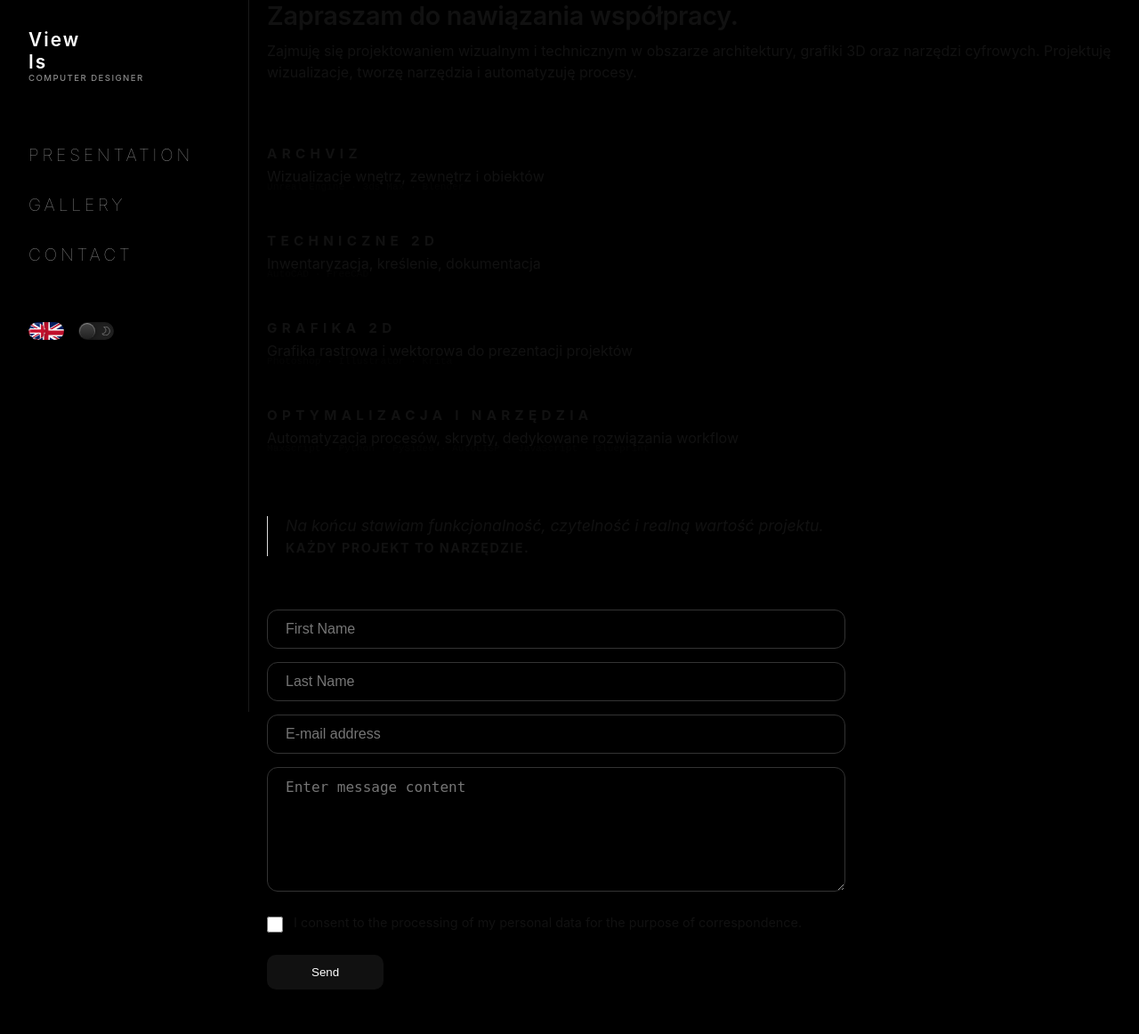
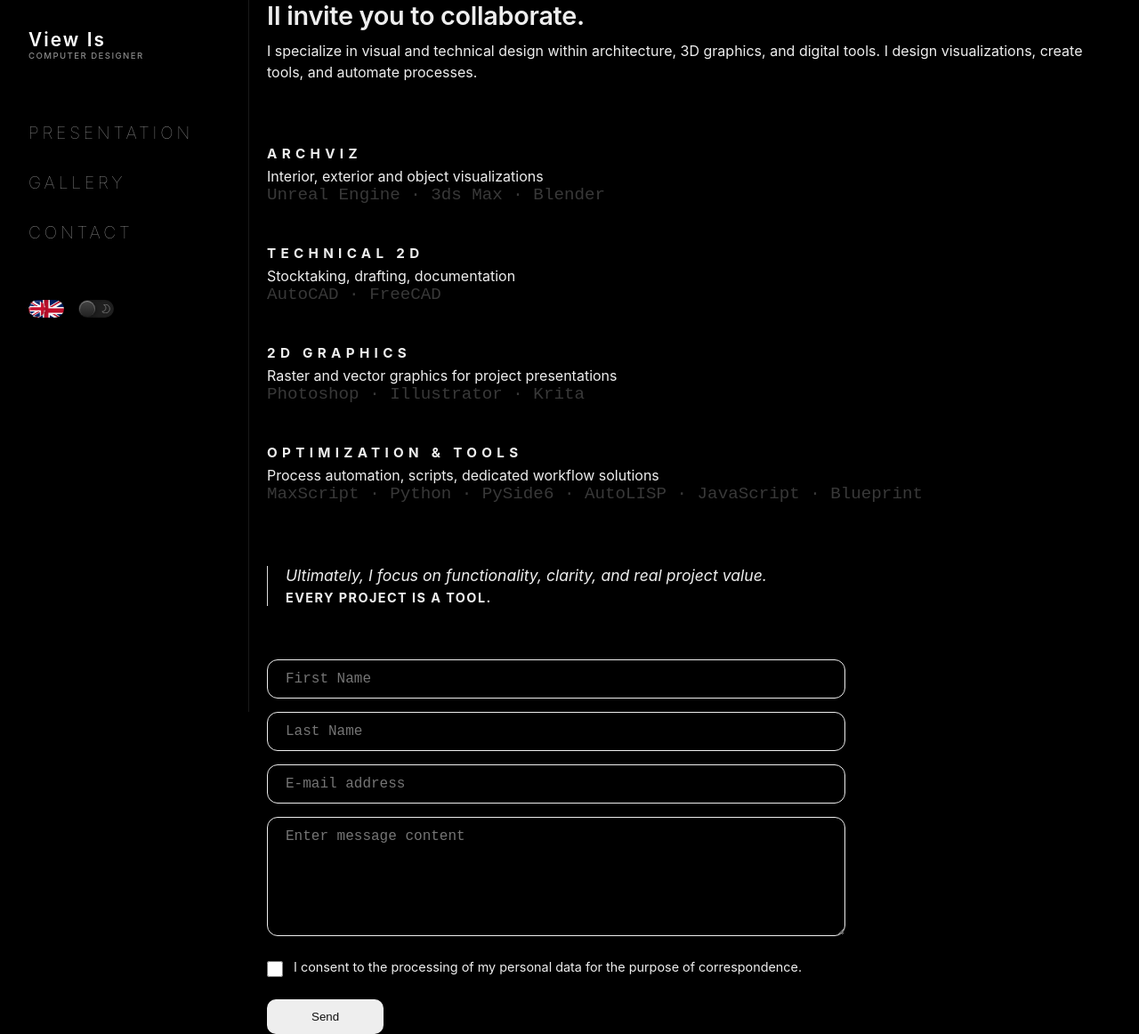
Before and after one commit to wievis/ViewIs, a Django app: page /en/contact/ in a window 1280 px wide. Shown: the whole page at 89% size. Before the commit the page ends 1112 px from the top, so only its background shows below. Run offline with Django 4.2, Linux system fonts and the light colour scheme.

Commit message:
kontakt lightmode

```diff
--- a/portfolio/static/kontakt.css
+++ b/portfolio/static/kontakt.css
@@ -2,6 +2,10 @@
     max-width: 100%;
     margin: 0;
     padding: 0 20px;
+    color: #eee;
+}
+
+body.light-mode .contact-container {
     color: #111;
 }
 
@@ -45,10 +49,12 @@
 
 .tech-stack {
     font-family: 'Courier New', monospace;
-    font-size: 0.7rem;
+    font-size: 1.2rem;
+    padding-top: 4px;
     opacity: 0.3;
     display: block;
     margin-top: -4px;
+    color: #bbb;
 }
 
 .manifesto {
@@ -86,11 +92,23 @@
 .contact-form textarea {
     width: 100%;
     padding: 12px 20px;
-    border: 1px solid #333;
+    border: 1px solid #eee;
     border-radius: 12px;
     font-size: 16px;
     background: transparent;
     box-sizing: border-box;
+    color: inherit;
+    font-family: 'Courier New', Courier, monospace;
+}
+
+.contact-form input::placeholder,
+.contact-form textarea::placeholder {
+    font-family: 'Courier New', Courier, monospace;
+}
+
+body.light-mode .contact-form input,
+body.light-mode .contact-form textarea {
+    border-color: #333;
 }
 
 .consent-wrapper {
@@ -116,14 +134,24 @@
 }
 
 .submit-btn {
-    background: #111;
-    color: #fff;
+    background: #eee;
+    color: #111;
     border: none;
     padding: 12px 50px;
     border-radius: 10px;
     cursor: pointer;
     width: fit-content;
     font-weight: 500;
+}
+
+body.light-mode .submit-btn {
+    background: #111;
+    color: #fff;
+}
+
+body.light-mode .tech-stack {
+    color: #666;
+    opacity: 0.7;
 }
 
 @media (max-width: 768px) {
--- a/portfolio/templates/kontakt.html
+++ b/portfolio/templates/kontakt.html
@@ -10,42 +10,47 @@
 {% block content %}
 <div class="contact-container">
     <section class="intro-section">
-        <p class="lead-text">Zapraszam do nawiązania współpracy.</p>
+        <p class="lead-text">
+            {% if lang == 'en' %}II invite you to collaborate.{% else %}Zapraszam do nawiązania współpracy.{% endif %}
+        </p>
         <p class="description">
-            Zajmuję się projektowaniem wizualnym i technicznym w obszarze architektury, grafiki 3D oraz narzędzi cyfrowych.
-            Projektuję wizualizacje, tworzę narzędzia i automatyzuję procesy.
+            {% if lang == 'en' %}
+                I specialize in visual and technical design within architecture, 3D graphics, and digital tools. I design visualizations, create tools, and automate processes.
+            {% else %}
+                Zajmuję się projektowaniem wizualnym i technicznym w obszarze architektury, grafiki 3D oraz narzędzi cyfrowych. Projektuję wizualizacje, tworzę narzędzia i automatyzuję procesy.
+            {% endif %}
         </p>
     </section>
 
     <section class="competencies-grid">
         <div class="category">
             <h2>Archviz</h2>
-            <p>Wizualizacje wnętrz, zewnętrz i obiektów</p>
+            <p>{% if lang == 'en' %}Interior, exterior and object visualizations{% else %}Wizualizacje wnętrz, zewnętrz i obiektów{% endif %}</p>
             <span class="tech-stack">Unreal Engine · 3ds Max · Blender</span>
         </div>
 
         <div class="category">
-            <h2>Techniczne 2D</h2>
-            <p>Inwentaryzacja, kreślenie, dokumentacja</p>
+            <h2>{% if lang == 'en' %}Technical 2D{% else %}Techniczne 2D{% endif %}</h2>
+            <p>{% if lang == 'en' %}Stocktaking, drafting, documentation{% else %}Inwentaryzacja, kreślenie, dokumentacja{% endif %}</p>
             <span class="tech-stack">AutoCAD · FreeCAD</span>
         </div>
 
         <div class="category">
-            <h2>Grafika 2D</h2>
-            <p>Grafika rastrowa i wektorowa do prezentacji projektów</p>
+            <h2>{% if lang == 'en' %}2D Graphics{% else %}Grafika 2D{% endif %}</h2>
+            <p>{% if lang == 'en' %}Raster and vector graphics for project presentations{% else %}Grafika rastrowa i wektorowa do prezentacji projektów{% endif %}</p>
             <span class="tech-stack">Photoshop · Illustrator · Krita</span>
         </div>
 
-        <div class="category wide">
-            <h2>Optymalizacja i narzędzia</h2>
-            <p>Automatyzacja procesów, skrypty, dedykowane rozwiązania workflow</p>
+        <div class="category">
+            <h2>{% if lang == 'en' %}Optimization & Tools{% else %}Optymalizacja i narzędzia{% endif %}</h2>
+            <p>{% if lang == 'en' %}Process automation, scripts, dedicated workflow solutions{% else %}Automatyzacja procesów, skrypty, dedykowane rozwiązania workflow{% endif %}</p>
             <span class="tech-stack">MaxScript · Python · PySide6 · AutoLISP · JavaScript · Blueprint</span>
         </div>
     </section>
 
     <section class="manifesto">
-        <p>Na końcu stawiam funkcjonalność, czytelność i realną wartość projektu.</p>
-        <strong>Każdy projekt to narzędzie.</strong>
+        <p>{% if lang == 'en' %}Ultimately, I focus on functionality, clarity, and real project value.{% else %}Na końcu stawiam funkcjonalność, czytelność i realną wartość projektu.{% endif %}</p>
+        <strong>{% if lang == 'en' %}EVERY PROJECT IS A TOOL.{% else %}KAŻDY PROJEKT TO NARZĘDZIE.{% endif %}</strong>
     </section>
 
     <form id="contact-form" class="contact-form">
@@ -71,6 +76,5 @@
         <button type="submit" class="submit-btn">{% if lang == 'en' %}Send{% else %}Wyślij{% endif %}</button>
     </form>
 </div>
-
 <script src="{% static 'kontakt.js' %}"></script>
 {% endblock %}
--- a/portfolio/templates/nav.html
+++ b/portfolio/templates/nav.html
@@ -3,7 +3,7 @@
     <div class="menu-top">
         <div class="logo">
             <div class="logo-name">
-                <a href="{% if lang == 'en' %}{% url 'home_en' %}{% else %}{% url 'home' %}{% endif %}" class="logo-person">View <br> Is</a>
+                <a href="{% if lang == 'en' %}{% url 'home_en' %}{% else %}{% url 'home' %}{% endif %}" class="logo-person">View Is</a>
                 <div class="logo-title">COMPUTER DESIGNER</div>
             </div>
             <nav>
```
